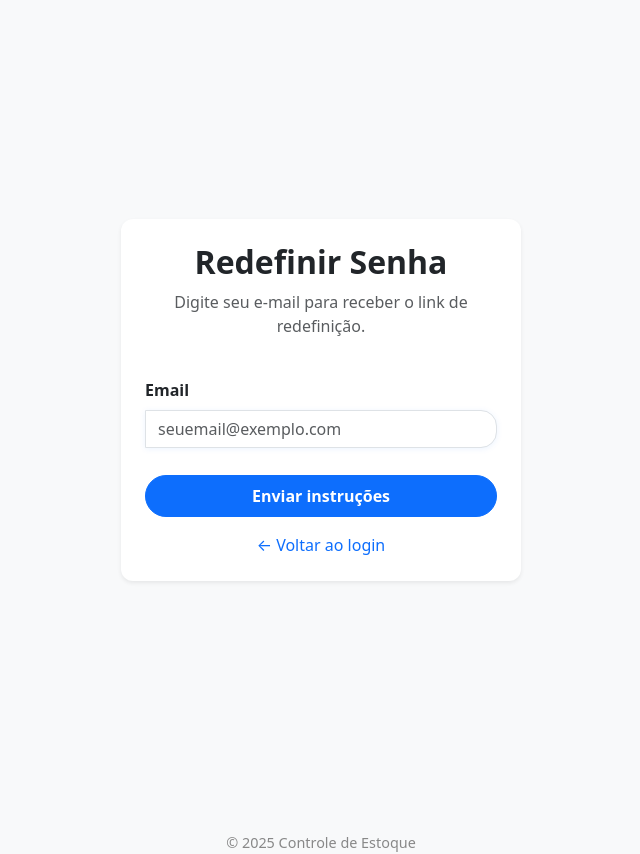
After one commit to NicolasGayb/LogistiQ, a Flask app: page /forgot_password in a window 1280 px wide. The commit adds this page. Shown: the whole page, without its empty margins (319-959 px from the left). Run offline with Flask 3, Linux system fonts and the light colour scheme.

Commit message:
implementação do esqueceu sua senha

```diff
--- /dev/null
+++ b/app/forms.py
@@ -0,0 +1,15 @@
+from flask_wtf import FlaskForm
+from wtforms import StringField, PasswordField, SubmitField
+from wtforms.validators import DataRequired, Email, EqualTo
+
+class RequestResetForm(FlaskForm):
+    email = StringField('Email', validators=[DataRequired(), Email()])
+    submit = SubmitField('Enviar instruções')
+
+class ResetPasswordForm(FlaskForm):
+    password = PasswordField('Nova Senha', validators=[DataRequired()])
+    confirm_password = PasswordField(
+        'Confirme a Senha',
+        validators=[DataRequired(), EqualTo('password', message='As senhas devem coincidir')]
+    )
+    submit = SubmitField('Redefinir senha')
--- a/app/models.py
+++ b/app/models.py
@@ -1,6 +1,7 @@
 from . import db, login_manager
 from flask_login import UserMixin
 from datetime import datetime
+from werkzeug.security import generate_password_hash
 
 @login_manager.user_loader
 def load_user(user_id):
@@ -8,6 +9,8 @@ def load_user(user_id):
 
 # Modelo de usuário
 class Usuario(db.Model, UserMixin):
+    def set_password(self, password):
+        self.senha = generate_password_hash(password)
     __tablename__ = 'usuario'
     id = db.Column(db.Integer, primary_key=True)
     nome = db.Column(db.String(150), nullable=False)
--- a/app/routes/web_routes.py
+++ b/app/routes/web_routes.py
@@ -1,11 +1,12 @@
 from flask import Blueprint, render_template, request, redirect, url_for, flash, abort
 from flask_login import login_required, current_user
 from app import db
+from app.decorators import role_required
+from app.forms import RequestResetForm, ResetPasswordForm
 from app.models import Produto, HistoricoMovimentacao, Atividade, Usuario
-from app.utils import registrar_atividade, listar_atividades
+from app.utils import registrar_atividade, listar_atividades, generate_reset_token, verify_reset_token, send_reset_email
 from datetime import datetime
 import pytz
-from app.decorators import role_required
 
 routes = Blueprint('routes', __name__)
 utc = pytz.utc
@@ -73,7 +74,7 @@ def adicionar_produto():
 # ------------------------
 @routes.route('/atualizar/<int:id>', methods=['POST'])
 @login_required
-@role_required('administrador', 'usuario_padrao', 'supervisor')  # Admin, Usuário padrão e Supervisor
+@role_required('administrador', 'usuario_padrao', 'supervisor')
 def atualizar_produto(id):
     produto = Produto.query.get_or_404(id)
     quantidade_anterior = produto.quantidade
@@ -107,7 +108,7 @@ def atualizar_produto(id):
 # ------------------------
 @routes.route('/remover/<int:id>')
 @login_required
-@role_required('administrador', 'supervisor')  # Apenas Admin e Supervisor podem remover
+@role_required('administrador', 'supervisor')
 def remover_produto(id):
     produto = Produto.query.get_or_404(id)
 
@@ -148,17 +149,14 @@ def historico():
 
     query = HistoricoMovimentacao.query
 
-    # Ordenação
     if ordenar_por == 'acao':
         query = query.order_by(HistoricoMovimentacao.acao.asc() if ordem == 'asc' else HistoricoMovimentacao.acao.desc())
     else:
         query = query.order_by(HistoricoMovimentacao.data_hora.asc() if ordem == 'asc' else HistoricoMovimentacao.data_hora.desc())
 
-    # Paginação
     pagination = query.paginate(page=page, per_page=per_page, error_out=False)
     historico = pagination.items
 
-    # Ajuste de fuso horário
     for h in historico:
         h.data_hora = h.data_hora.replace(tzinfo=utc).astimezone(brt)
 
@@ -178,8 +176,7 @@ def historico():
 def perfil():
     if request.method == 'POST':
         nome = request.form.get('nome')
-        # Email não pode ser alterado
-        senha = request.form.get('senha')  # opcional
+        senha = request.form.get('senha')
 
         current_user.nome = nome
         if senha:
@@ -193,7 +190,7 @@ def perfil():
     return render_template('perfil.html', usuario=current_user, atividades=atividades)
 
 # ------------------------
-# Relatório
+# RELATÓRIO
 # ------------------------
 @routes.route('/relatorio')
 @login_required
@@ -217,14 +214,15 @@ def relatorio():
     )
 
 # ------------------------
-
-# Página para acesso negado
+# ACESSO NEGADO
+# ------------------------
 @routes.route('/acesso_negado')
 def acesso_negado():
     return render_template('acesso_negado.html'), 403
+
 # ------------------------
-
 # DARK MODE TOGGLE
+# ------------------------
 @routes.route('/toggle_theme', methods=['GET', 'POST'])
 @login_required
 def toggle_theme():
@@ -235,3 +233,36 @@ def toggle_theme():
         return redirect(url_for('routes.perfil'))
 
     return render_template('perfil.html', atividades=atividades, usuario=current_user)
+
+# ------------------------
+# RECUPERAÇÃO DE SENHA
+# ------------------------
+@routes.route('/forgot_password', methods=['GET', 'POST'])
+def forgot_password():
+    form = RequestResetForm()
+    if form.validate_on_submit():
+        user = Usuario.query.filter_by(email=form.email.data).first()
+        if user:
+            token = generate_reset_token(user.id)
+            send_reset_email(user, token)
+        flash('Se o email estiver cadastrado, você receberá instruções para redefinir a senha.', 'info')
+        return redirect(url_for('auth.login'))
+    return render_template('forgot_password.html', form=form)
+
+@routes.route('/reset_password/<token>', methods=['GET', 'POST'])
+def reset_password(token):
+    user_id = verify_reset_token(token)
+    if not user_id:
+        flash('O link é inválido ou expirou.', 'warning')
+        return redirect(url_for('routes.forgot_password'))
+
+    form = ResetPasswordForm()
+    if form.validate_on_submit():
+        user = Usuario.query.get(user_id)
+        user.set_password(form.password.data)
+        db.session.commit()
+
+        flash('Senha redefinida com sucesso! Faça login.', 'success')
+        return redirect(url_for('auth.login'))
+
+    return render_template('reset_password.html', form=form)
--- /dev/null
+++ b/app/templates/forgot_password.html
@@ -0,0 +1,31 @@
+{% extends 'login.html' %}
+
+{% block title %}Esqueceu sua senha? - Controle de Estoque{% endblock %}
+
+{% block content %}
+<div class="d-flex justify-content-center align-items-center vh-100 bg-light">
+    <div class="card shadow-sm p-4" style="width: 100%; max-width: 400px; border-radius: 12px;">
+        <div class="text-center mb-4">
+            <h2 class="fw-bold">Redefinir Senha</h2>
+            <p class="text-muted">Digite seu e-mail para receber o link de redefinição.</p>
+        </div>
+
+        <form method="POST" novalidate>
+            {{ form.hidden_tag() }}
+            <div class="mb-3">
+                {{ form.email.label(class="form-label fw-semibold") }}
+                {{ form.email(class="form-control", placeholder="seuemail@exemplo.com") }}
+            </div>
+            <button type="submit" class="btn btn-primary w-100 py-2 fw-semibold">
+                {{ form.submit.label }}
+            </button>
+        </form>
+
+        <div class="mt-3 text-center">
+            <a href="{{ url_for('auth.login') }}" class="text-decoration-none text-primary">
+                &larr; Voltar ao login
+            </a>
+        </div>
+    </div>
+</div>
+{% endblock %}
--- a/app/templates/login.html
+++ b/app/templates/login.html
@@ -2,7 +2,7 @@
 <html lang="pt-br">
 <head>
     <meta charset="UTF-8">
-    <title>Login - Controle de Estoque</title>
+    <title>{% block title %}Login - Controle de Estoque{% endblock %}</title>
     <link href="https://cdn.jsdelivr.net/npm/bootstrap@5.3.3/dist/css/bootstrap.min.css" rel="stylesheet">
     <link rel="stylesheet" href="https://cdn.jsdelivr.net/npm/bootstrap-icons@1.10.5/font/bootstrap-icons.css">
     <style>
@@ -19,6 +19,8 @@
 <body class="bg-light">
 
     <div class="container d-flex justify-content-center align-items-center vh-100">
+        {% block content %}
+        <!-- Conteúdo padrão do login (será substituído por outras páginas) -->
         <div class="card w-100" style="max-width: 420px;">
             <div class="card-header text-center">
                 <h4 class="mb-0">Entrar no sistema</h4>
@@ -61,12 +63,15 @@
 
                     <button type="submit" class="btn btn-primary w-100 py-2">Entrar</button>
                 </form>
-
+                <div class="mt-3">
+                    <a href="{{ url_for('routes.forgot_password') }}">Esqueceu sua senha?</a>
+                </div>
                 <div class="text-center mt-4">
                     <p class="mb-0">Não tem conta? <a href="{{ url_for('auth.registro') }}" class="link-primary fw-bold">Cadastre-se</a></p>
                 </div>
             </div>
         </div>
+        {% endblock %}
     </div>
 
     <div class="footer">
```
Also changed, not shown: app/__init__.py (+22 -4 lines), app/templates/reset_password.html (added, +35 -0 lines), app/utils.py (+65 -4 lines), 1 other file.
